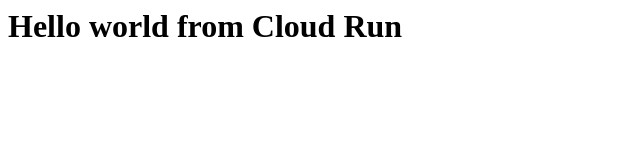
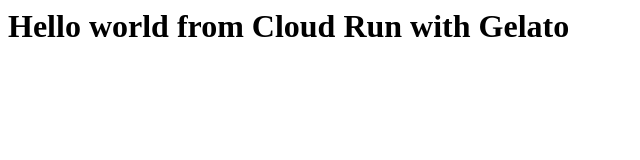
Before and after one commit to jt151077/gcp-cloud-run-cloud-deploy, a plain HTML site: page app/index.html in a window 1280 px wide. Shown: the whole page, without its empty margins (0-640 px from the left). Drawn offline with Linux system fonts and the light colour scheme.

Commit message:
new index file

```diff
--- a/app/index.html
+++ b/app/index.html
@@ -1 +1 @@
-<h1>Hello world from Cloud Run</h1>
+<h1>Hello world from Cloud Run with Gelato</h1>
```
